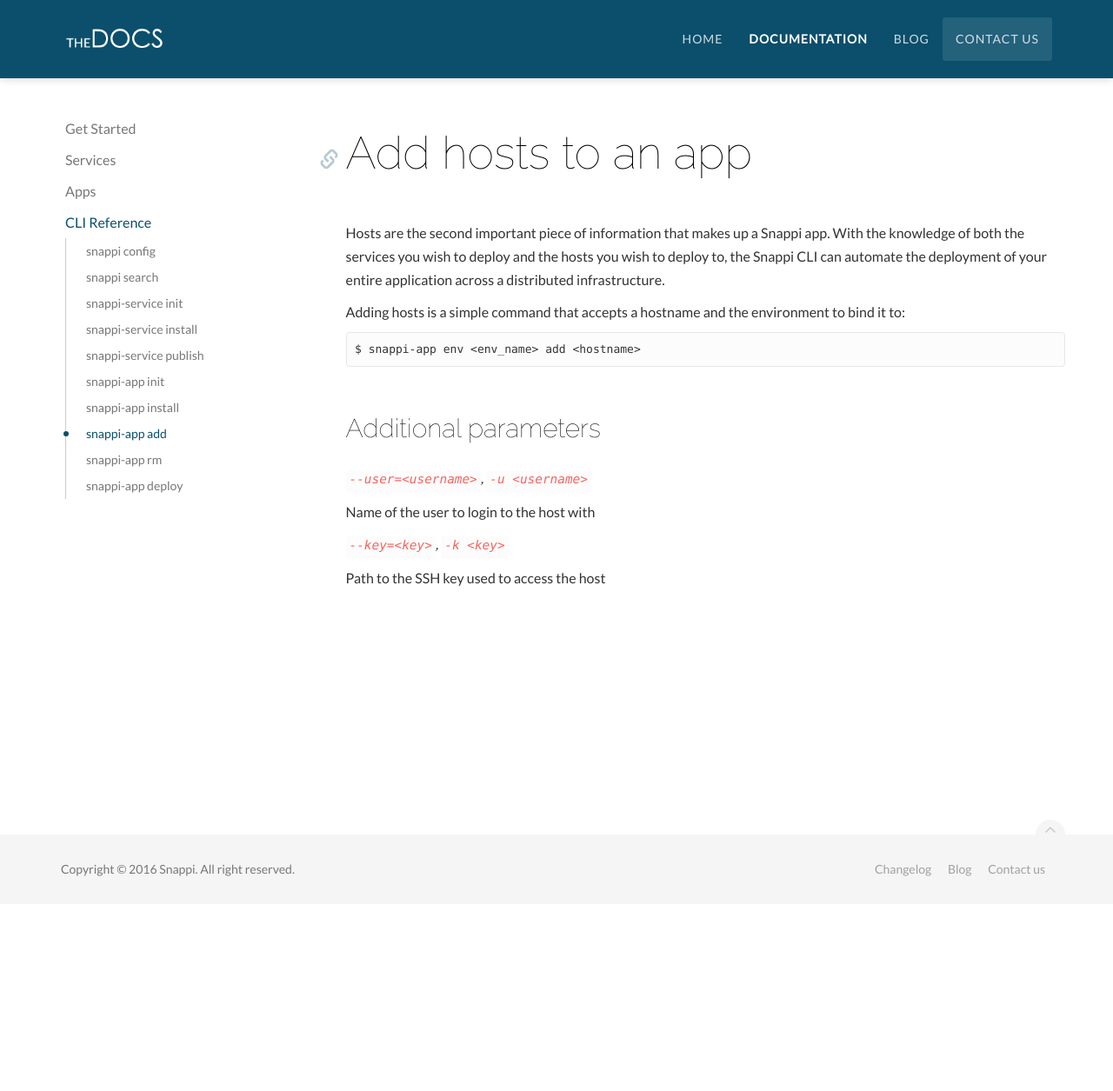
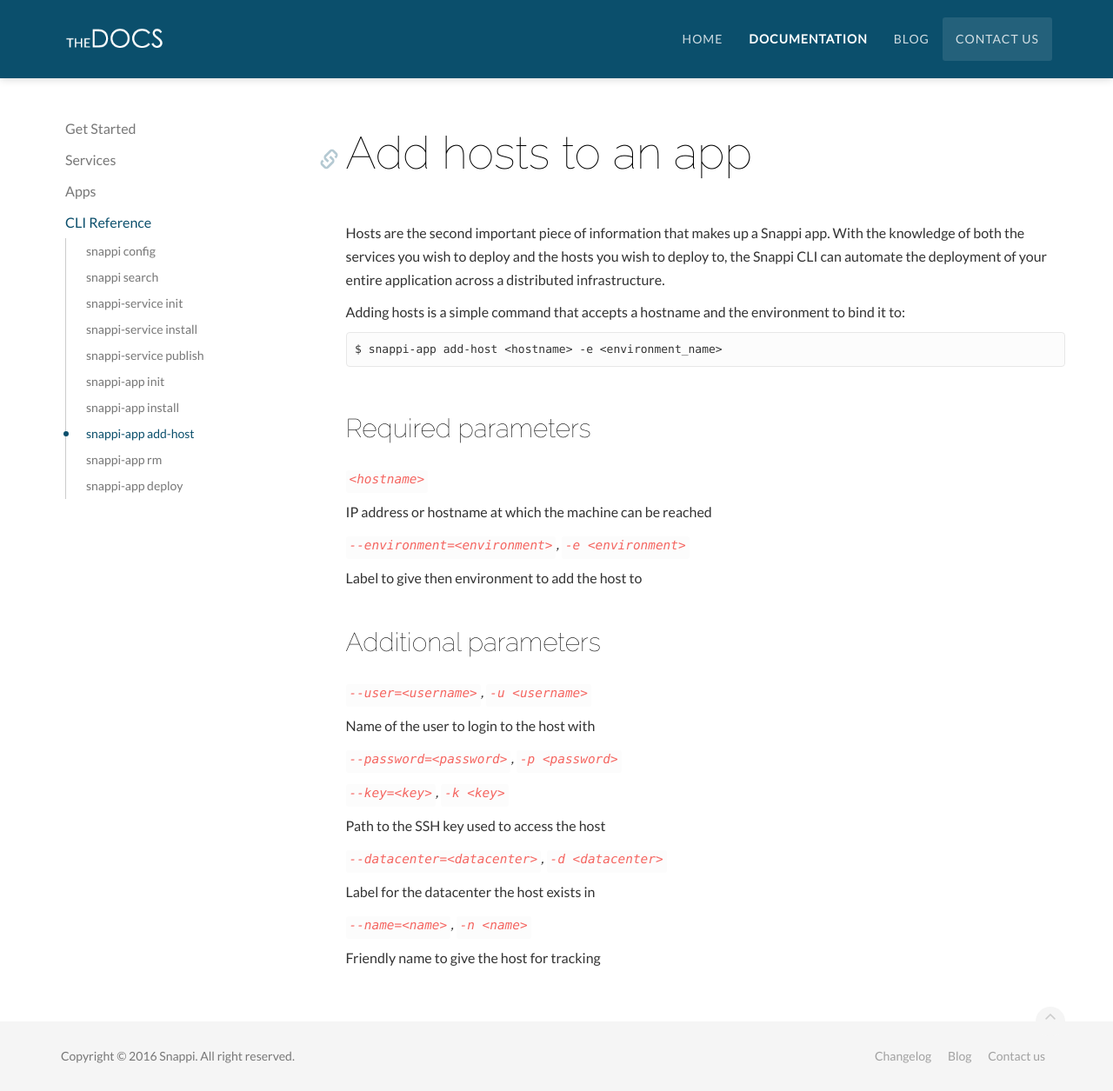
Before and after one commit to snappi/snappi.github.io, a Jekyll site: the page built from _docs/cli/08_snappi-app_add-host.md, in a window 1280 px wide and 1255 px high. Shown: the whole window at 87% size. Built offline with Jekyll 4.4.1, drawn with Linux system fonts in a browser that asks for light colours; comment, search, counter and statistics services are not loaded.

Commit message:
Update and rename 08_snappi-app_add.md to 08_snappi-app_add-host.md

````diff
--- a/_docs/cli/08_snappi-app_add.md
+++ b/_docs/cli/08_snappi-app_add-host.md
@@ -1,7 +1,7 @@
 ---
 layout: default
-title: snappi-app add
-permalink: /cli/snappi-app/env_add
+title: snappi-app add-host
+permalink: /cli/snappi-app/add-host
 parent: cli
 order: 7
 ---
@@ -14,8 +14,18 @@ your entire application across a distributed infrastructure.
 Adding hosts is a simple command that accepts a hostname and the environment to bind it to:
 
 ```sh
-$ snappi-app env <env_name> add <hostname>
+$ snappi-app add-host <hostname> -e <environment_name>
 ```
+
+### Required parameters
+
+*`<hostname>`*
+
+IP address or hostname at which the machine can be reached
+
+*`--environment=<environment>`, `-e <environment>`*
+
+Label to give then environment to add the host to
 
 ### Additional parameters
 
@@ -23,6 +33,16 @@ $ snappi-app env <env_name> add <hostname>
 
 Name of the user to login to the host with
 
+*`--password=<password>`, `-p <password>`*
+
 *`--key=<key>`, `-k <key>`*
 
 Path to the SSH key used to access the host
+
+*`--datacenter=<datacenter>`, `-d <datacenter>`*
+
+Label for the datacenter the host exists in
+
+*`--name=<name>`, `-n <name>`*
+
+Friendly name to give the host for tracking
````
